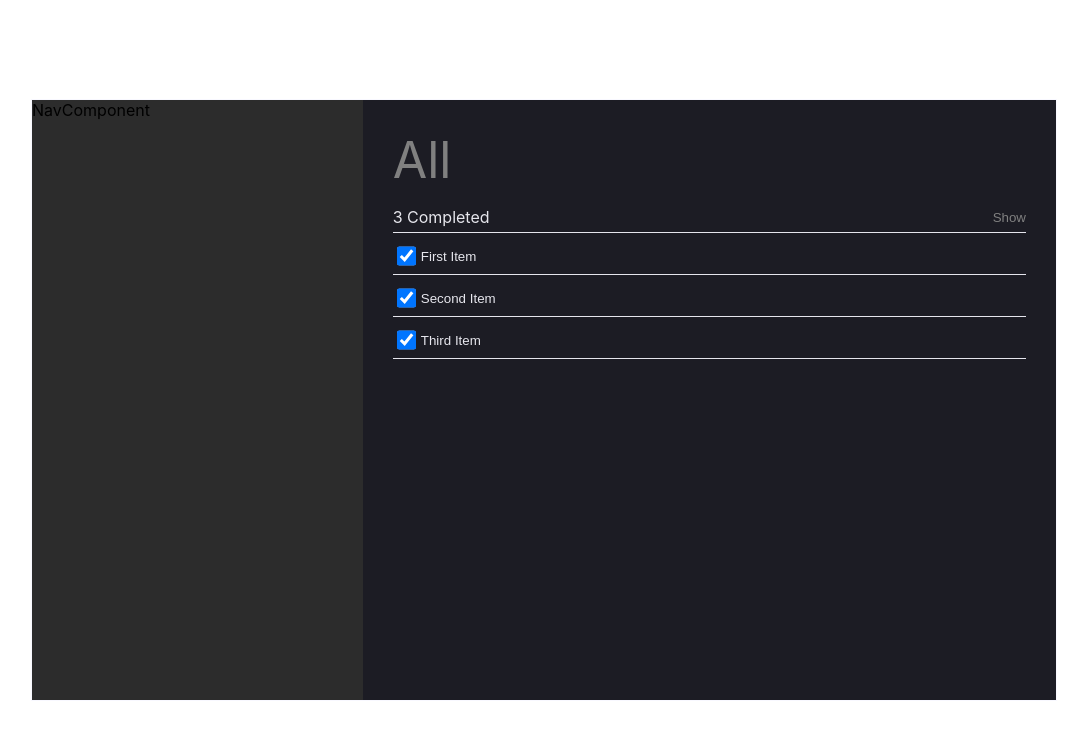
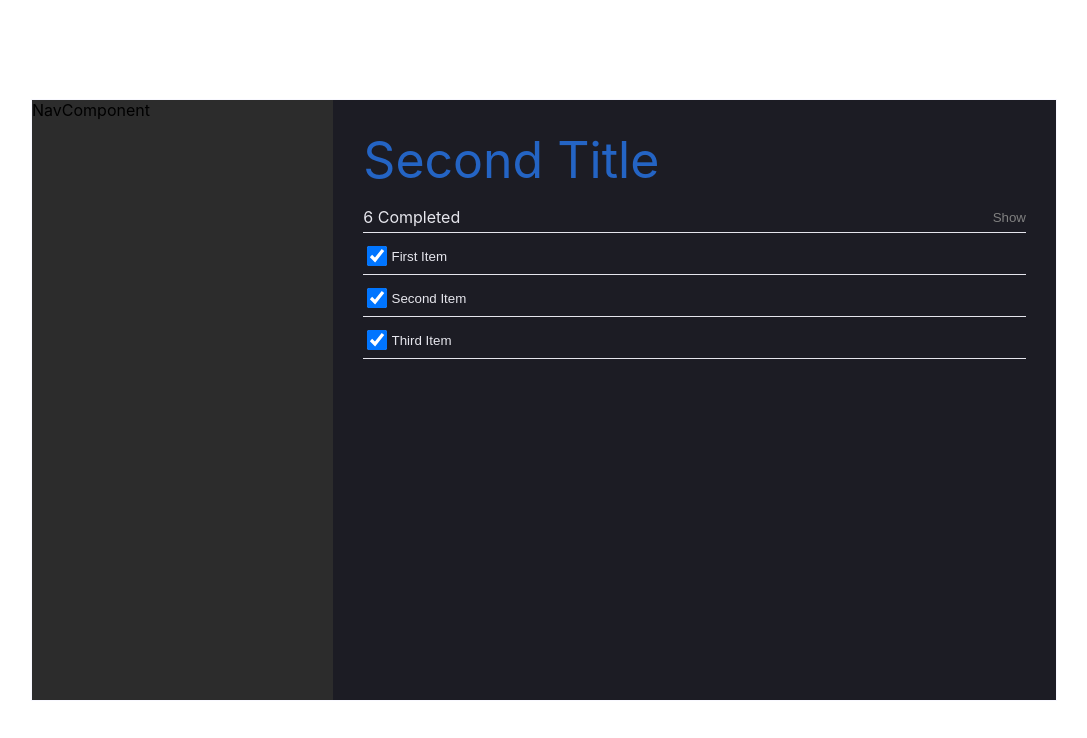
Before and after one commit to AdityaSharma6/todo-app-frontend, a React (Create React App) app: page / in a window 1280 px wide. Shown: the top 738 px of the page, without its empty margins (96-1183 px from the left). Built offline with nearby package versions, Linux system fonts and the light colour scheme.

Commit message:
All feature attempt

```diff
--- a/src/App.tsx
+++ b/src/App.tsx
@@ -38,13 +38,21 @@ var dummyList: List = {
     title: 'First Title',
     creationDate: Date().toString(),
     items: [dummyItem1, dummyItem2, dummyItem3],
+    displayStatus: DisplayStatus.All,
 };
 
-var dummyLists: List[] = [dummyList];
+var dummyList2: List = {
+    title: 'Second Title',
+    creationDate: Date().toString(),
+    items: [dummyItem1, dummyItem2, dummyItem3],
+    displayStatus: DisplayStatus.All,
+};
+
+var dummyLists: List[] = [dummyList, dummyList2];
 
 var dummyBody: Body = {
-    displayStatus: DisplayStatus.All,
-    personalListName: 'Personal List Name',
+    displayStatus: DisplayStatus.PersonalLists,
+    personalListName: 'Second Title',
     lists: dummyLists,
 };
 
@@ -60,6 +68,7 @@ function App() {
         </div>
     );
 }
+
 {
     /*
   var dd: ItemProps = {
--- a/src/BodyComponentFolder/BodyComponent.css
+++ b/src/BodyComponentFolder/BodyComponent.css
@@ -46,7 +46,6 @@
 
     border-bottom: 1px solid var(--custom-white);
     padding-bottom: 5px;
-    margin-bottom: 10px;
 }
 
 .todo-completed-status-value {
--- a/src/BodyComponentFolder/BodyComponent.tsx
+++ b/src/BodyComponentFolder/BodyComponent.tsx
@@ -20,7 +20,7 @@ export const BodyComponent: FunctionComponent<Body> = (props: Body) => {
         } else {
             return (
                 <div className={'default-display-status'}>
-                    {DisplayStatus[DisplayStatus.PersonalLists]}
+                    {props.personalListName}
                 </div>
             );
         }
@@ -52,13 +52,43 @@ export const BodyComponent: FunctionComponent<Body> = (props: Body) => {
         }
     };
 
+    const accumulateLists = () => {
+        if (props.displayStatus === DisplayStatus.All) {
+            const allLists = props.lists.map((value, index) => {
+                return (
+                    <ListComponent
+                        title={props.lists[index].title}
+                        items={props.lists[index].items}
+                        creationDate={props.lists[index].creationDate}
+                        displayStatus={props.displayStatus}
+                    />
+                );
+            });
+            return allLists;
+        } else if (props.displayStatus === DisplayStatus.PersonalLists) {
+            const list = props.lists.filter(value => {
+                return value.title === props.personalListName;
+            });
+            return (
+                <ListComponent
+                    title={list[0].title}
+                    items={list[0].items}
+                    creationDate={list[0].creationDate}
+                    displayStatus={props.displayStatus}
+                />
+            );
+        } else {
+            return;
+        }
+    };
+
     return (
         <div className={'todo-body-container'}>
             <div className={'todo-display-status-container'}>
                 {displayStatus()}
             </div>
             {countCompleted()}
-            <ListComponent lists={props.lists} />
+            {accumulateLists()}
         </div>
     );
 };
--- a/src/ListComponentFolder/ListComponent.css
+++ b/src/ListComponentFolder/ListComponent.css
@@ -0,0 +1,22 @@
+:root {
+    --light-grey: #2c2c2c;
+    --dark-grey: #1c1c24;
+    --light-blue: #2464c4;
+    --super-light-grey: grey;
+    --custom-white: rgba(248, 248, 255, 0.918);
+    --orange: #f4a43c;
+}
+
+.list-container {
+    margin-top: 10px;
+    display: flex;
+    flex-direction: column;
+    justify-content: flex-start;
+    align-items: flex-start;
+}
+
+.list-title-all {
+    color: var(--light-blue);
+    margin-bottom: 10px;
+    font-size: x-large;
+}
--- a/src/ListComponentFolder/ListComponent.tsx
+++ b/src/ListComponentFolder/ListComponent.tsx
@@ -1,11 +1,10 @@
 import { FunctionComponent } from 'react';
 import { ItemComponent } from '../ItemComponentFolder/ItemComponent';
-import { List, ListCollection } from '../types';
+import { DisplayStatus, List } from '../types';
+import './ListComponent.css';
 
-export const ListComponent: FunctionComponent<ListCollection> = (
-    props: ListCollection
-) => {
-    const items = props.lists[0].items.map(item => (
+export const ListComponent: FunctionComponent<List> = (props: List) => {
+    const items = props.items.map(item => (
         <ItemComponent
             key={item._id}
             _id={item._id}
@@ -17,5 +16,15 @@ export const ListComponent: FunctionComponent<ListCollection> = (
             completedStatus={item.completedStatus}
         />
     ));
-    return <div>{items}</div>;
+
+    if (props.displayStatus === DisplayStatus.All) {
+        return (
+            <div className={'list-container'}>
+                <span className={'list-title-all'}>{props.title}</span>
+                {items}
+            </div>
+        );
+    } else {
+        return <div className={'list-container'}>{items}</div>;
+    }
 };
--- a/src/types.ts
+++ b/src/types.ts
@@ -12,12 +12,10 @@ export type Item = {
 export type List = {
     title: string,
     creationDate: string,
-    items: Item[]
+    items: Item[],
+    displayStatus: DisplayStatus
 }
 
-export type ListCollection = {
-    lists: List[];
-}
 
 export enum DisplayStatus {
     All,
```
